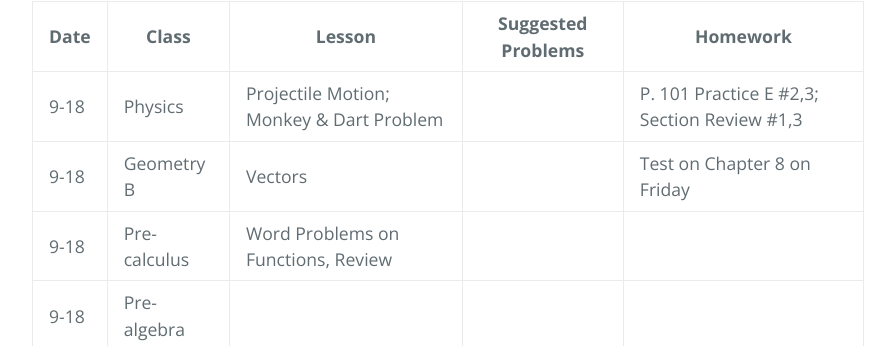
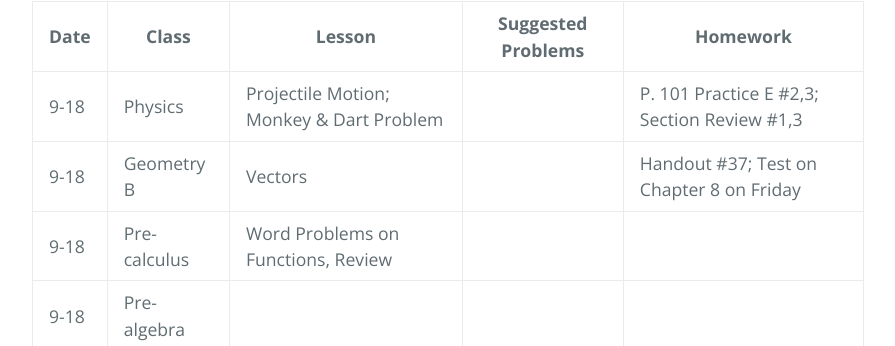
Before and after one commit to gpayoo/gpayoo, a Jekyll site: the page built from index.md, in a window 1280 px wide and 900 px high, scrolled down 458 px. Shown: the part 109-455 px from the top of the window, without its empty margins (192-1087 px from the left). Built offline with Jekyll 4.4.1, drawn with Linux system fonts in a browser that asks for light colours; our own code applies the rules of GitHub Pages for plain Markdown files.

Commit message:
Update index.md

```diff
--- a/index.md
+++ b/index.md
@@ -10,7 +10,7 @@ layout: default
 | Date | Class | Lesson | Suggested Problems | Homework |
 | ---- | ----- | ------ | -------- | ---
 | 9-18 | Physics | Projectile Motion; Monkey & Dart Problem | | P. 101 Practice E #2,3; Section Review #1,3
-| 9-18 | Geometry B | Vectors  | | Test on Chapter 8 on Friday|
+| 9-18 | Geometry B | Vectors  | | Handout #37; Test on Chapter 8 on Friday|
 | 9-18 | Pre-calculus | Word Problems on Functions, Review | |
 | 9-18 | Pre-algebra | | |
 | 9-18 | ESL Science |  |  |
```
